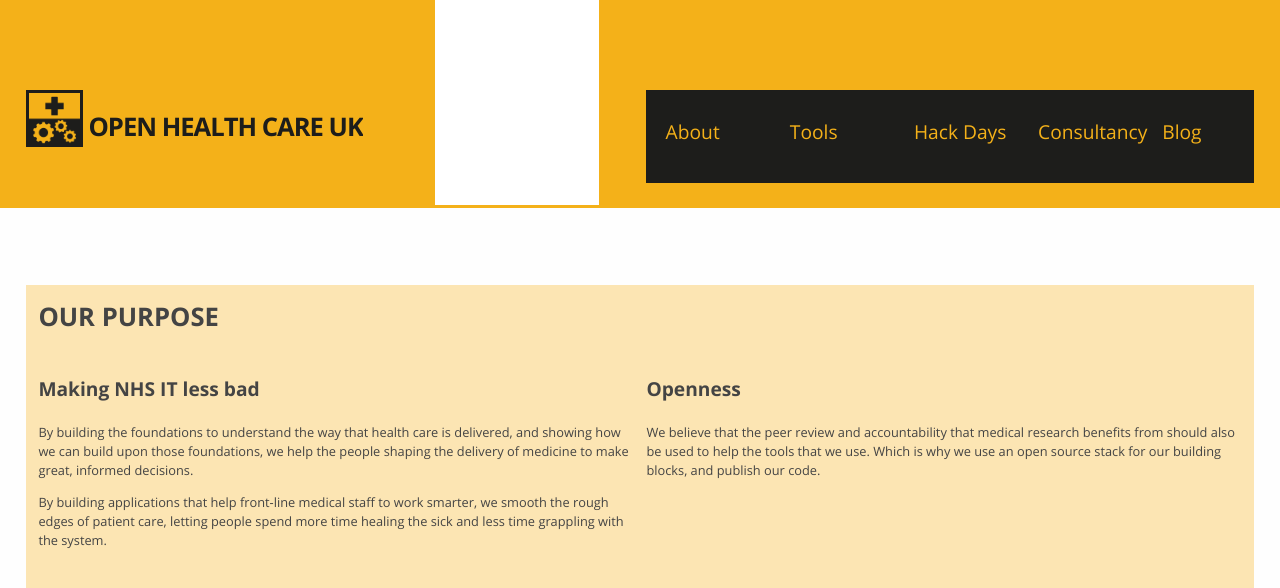
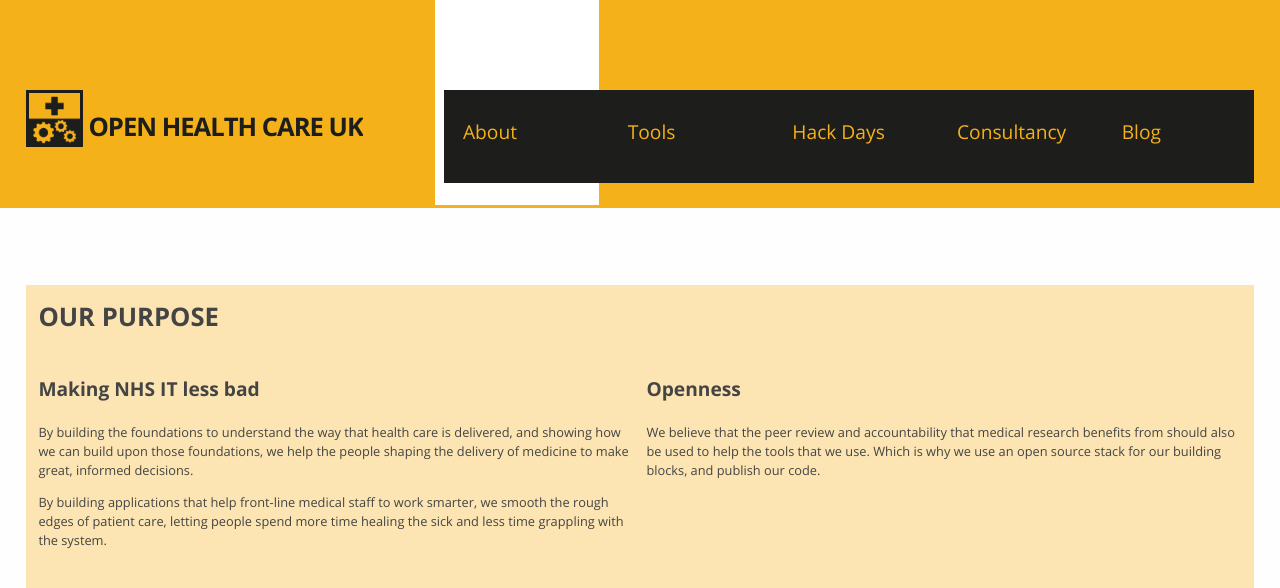
Before and after one commit to openhealthcare/ohcgo, a Django app: page /about in a window 1280 px wide. Shown: the top 588 px of the page. Run offline with Django 3.2, Linux system fonts and the light colour scheme; some libraries are stand-ins or nearby versions.

```diff
--- a/ohcgo/templates/base.html
+++ b/ohcgo/templates/base.html
@@ -62,7 +62,7 @@
 		<header>
 			<div class="contentWrap">
 				<div class="navWrap fractionGroup">
-					<div class="colophon size1of3">
+					<div class="colophon">
 						<h1>
 							<a href="{% url home %}">
 								<img alt src="/inc/img/ohc-trans.png"/>
@@ -72,7 +72,7 @@
 							</a>
 						</h1>
 					</div>
-					<ul class="nav fractionGroup">
+					<ul class="nav size2of3 fractionGroup">
 						<!--
 							The url tag is a reverse
 							lookup on the routes in urls.py on
```
